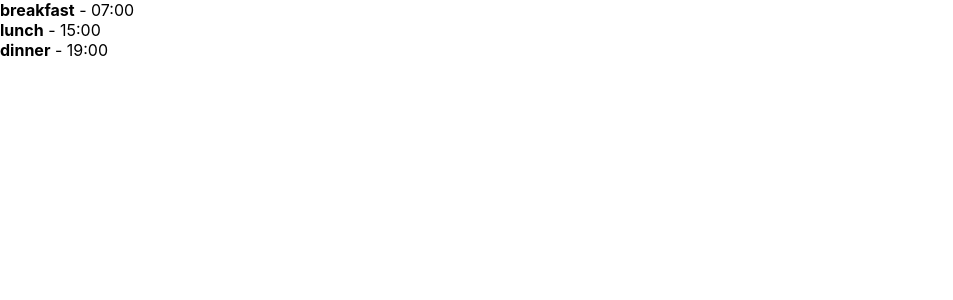
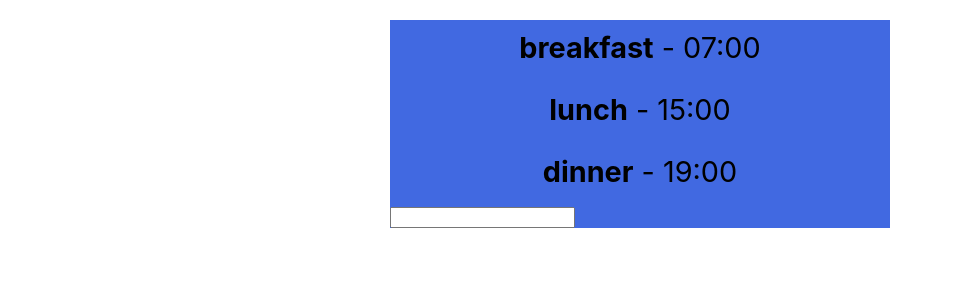
Before and after one commit to ZbigniewKulczynski1984/17_11_2022, a React (Create React App) app in the folder my-app/: page / in a window 1280 px wide. Shown: the top 300 px of the page, without its empty margins (0-953 px from the left). Built offline with nearby package versions, Linux system fonts and the light colour scheme.

Commit message:
code and style added

```diff
--- a/my-app/src/App.css
+++ b/my-app/src/App.css
@@ -1,38 +1,13 @@
-.App {
-  text-align: center;
+.app {
+
+  background-color: royalblue;
+  max-width: 500px;
+  margin: 20px auto;
 }
 
-.App-logo {
-  height: 40vmin;
-  pointer-events: none;
+.countdown {
+  text-align: center;
+  font-size: 1.8rem;
+  margin: 7px 0;
+  padding: 10px;
 }
-
-@media (prefers-reduced-motion: no-preference) {
-  .App-logo {
-    animation: App-logo-spin infinite 20s linear;
-  }
-}
-
-.App-header {
-  background-color: #282c34;
-  min-height: 100vh;
-  display: flex;
-  flex-direction: column;
-  align-items: center;
-  justify-content: center;
-  font-size: calc(10px + 2vmin);
-  color: white;
-}
-
-.App-link {
-  color: #61dafb;
-}
-
-@keyframes App-logo-spin {
-  from {
-    transform: rotate(0deg);
-  }
-  to {
-    transform: rotate(360deg);
-  }
-}
--- a/my-app/src/Components/App.jsx
+++ b/my-app/src/Components/App.jsx
@@ -1,24 +1,29 @@
 import React, { Component } from 'react';
 import Countdown from './Countdown';
+import EditEvent from './EditEvent';
+import '../App.css';
 
 class App extends Component {
 	constructor() {
 		super();
 		this.state = {
 			events: [
-				{ id: 0, name: "breakfast", time: "07:00" },
-				{ id: 1, name: "lunch", time: "15:00" },
-				{ id: 2, name: "dinner", time: "19:00" }
-			]
-		}
+				{ id: 0, name: 'breakfast', time: '07:00' },
+				{ id: 1, name: 'lunch', time: '15:00' },
+				{ id: 2, name: 'dinner', time: '19:00' },
+			],
+		};
 	}
 
 	render() {
-		const events = this.state.events.map(el => {
-			return <Countdown name={el.name} time={el.time} />
-		})
+		const events = this.state.events.map((el) => {
+			return <Countdown key={el.id} name={el.name} time={el.time} />;
+		});
 		return (
-			<div>{events}</div>
+			<div className="app">
+				{events}
+				<EditEvent />
+			</div>
 		);
 	}
 }
--- /dev/null
+++ b/my-app/src/Components/EditEvent.jsx
@@ -0,0 +1,11 @@
+import React from 'react';
+
+const EditEvent = () => {
+	return (
+		<div className="edit-event">
+			<input type="text" />
+		</div>
+	);
+};
+
+export default EditEvent;
--- a/my-app/src/index.css
+++ b/my-app/src/index.css
@@ -1,5 +1,8 @@
+
+
 body {
   margin: 0;
+  padding: 0;
   font-family: -apple-system, BlinkMacSystemFont, 'Segoe UI', 'Roboto', 'Oxygen',
     'Ubuntu', 'Cantarell', 'Fira Sans', 'Droid Sans', 'Helvetica Neue',
     sans-serif;
```
